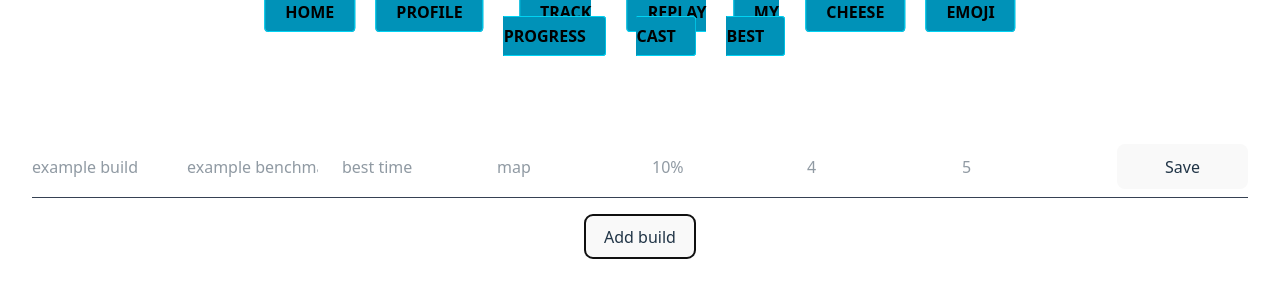
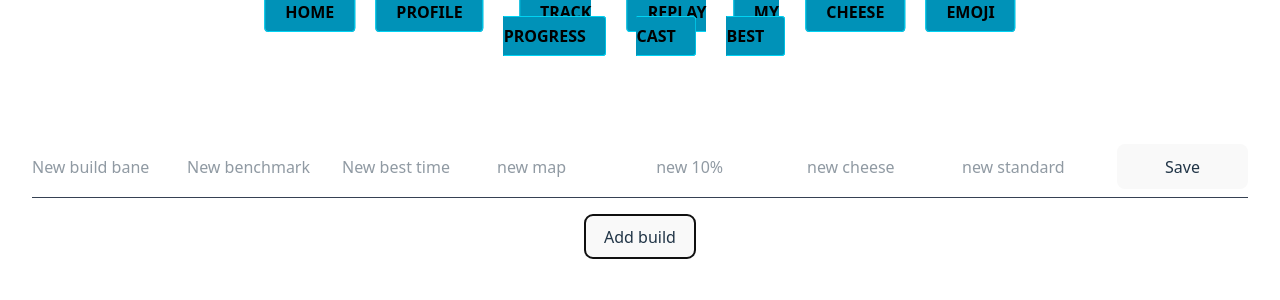
Before and after one commit to lazamal/sc2-scrub, a React (Vite) app: page /Track in a window 1280 px wide. Both pictures are taken after a click on the button "Add build". Shown: the top 300 px of the page. Built offline with nearby package versions, Linux system fonts and the light colour scheme.

Commit message:
solved new build id using new state for id managment

```diff
--- a/src/components/SingleBuild.jsx
+++ b/src/components/SingleBuild.jsx
@@ -22,13 +22,12 @@ export default function SingleBuild({ data }) {
     standardRating,
   ];
 
-  const [inputToUpdate, setInputToUpdate] = useState({});
+  const [saveSingleBuild, setSaveSinbleBuild] = useState({});
 
   function saveBuild() {
     // need to figure out how can i recieve data from the input element inside the component
     // watch lesson 81 in the udemy course! he is doing exacly that
     console.log(`Save the input fields of ${id}`);
-    setInputToUpdate();
   }
 
   return (
--- a/src/pages/Track.jsx
+++ b/src/pages/Track.jsx
@@ -5,6 +5,7 @@ import { BUILD_DATA } from "../data/build_data";
 
 export default function Track() {
   const [totalBuilds, setTotalBuilds] = useState([]);
+  const [newId, setNewId] = useState(0);
 
   // המשתמש מקבל כפתור: הוסף שורה לטבלה
   // לחיצה על הכפתור נותנת למשתמש שורה של Input fields
@@ -26,7 +27,18 @@ export default function Track() {
   ];
 
   function addBuild() {
-    setTotalBuilds([...totalBuilds, BUILD_DATA[0]]);
+    const emptyBuild = {
+      id: newId,
+      buildName: "New build bane",
+      benchmark: "New benchmark",
+      bestTIme: "New best time",
+      mapName: "new map",
+      wlRatio: " new 10%",
+      cheeseRating: "new cheese",
+      standardRating: "new standard",
+    };
+
+    setTotalBuilds([...totalBuilds, emptyBuild]);
   }
 
   return (
@@ -54,6 +66,7 @@ export default function Track() {
             className="mt-4"
             onClick={() => {
               addBuild();
+              setNewId(newId + 1);
             }}
           >
             Add build
```
